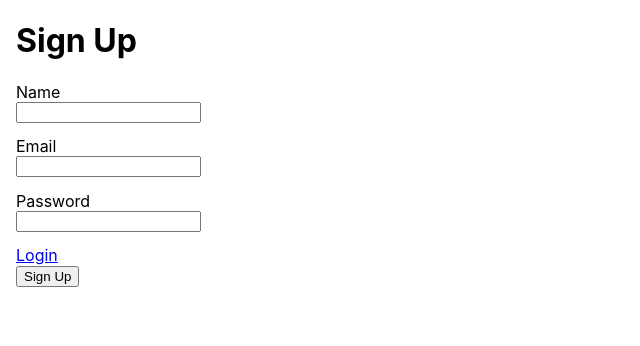
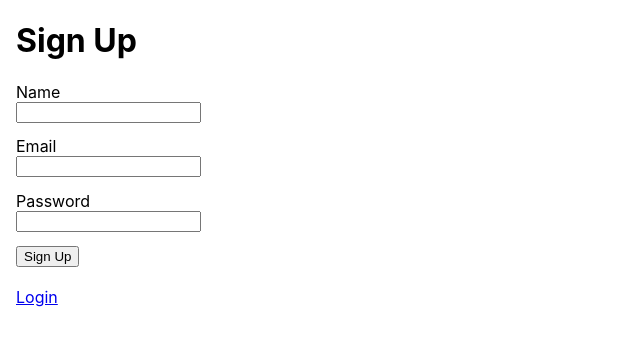
Before and after one commit to chrisvangroll/projectSeven, a React (Create React App) app in the folder frontend/: page /signup in a window 1280 px wide. Shown: the top 346 px of the page, without its empty margins (0-640 px from the left). Built offline with nearby package versions, Linux system fonts and the light colour scheme.

Commit message:
signup works and routes to forum page

```diff
--- a/frontend/src/signUp.js
+++ b/frontend/src/signUp.js
@@ -31,12 +31,11 @@ function Signup (){
             email: email,
             password: password
             })
-            console.log(res);
+            window.location = 'http://localhost:3000/forum';
         }catch(err){
             console.log(err)
         }
       };
-
     return(
         <div>
             <h1>Sign Up</h1>
@@ -47,9 +46,11 @@ function Signup (){
                 <input type="text" id="email" onChange = {regEmail}/>
                 <label htmlFor="password">Password</label>
                 <input type="text" id="password" onChange = {regPassword}/>
-                <Link to="/">Login</Link>
             </form>
                 <button onClick = {sendSignUpData}>Sign Up</button>
+                <br />
+                <br />
+                <Link to="/">Login</Link>
         </div>
     )
 }
```
